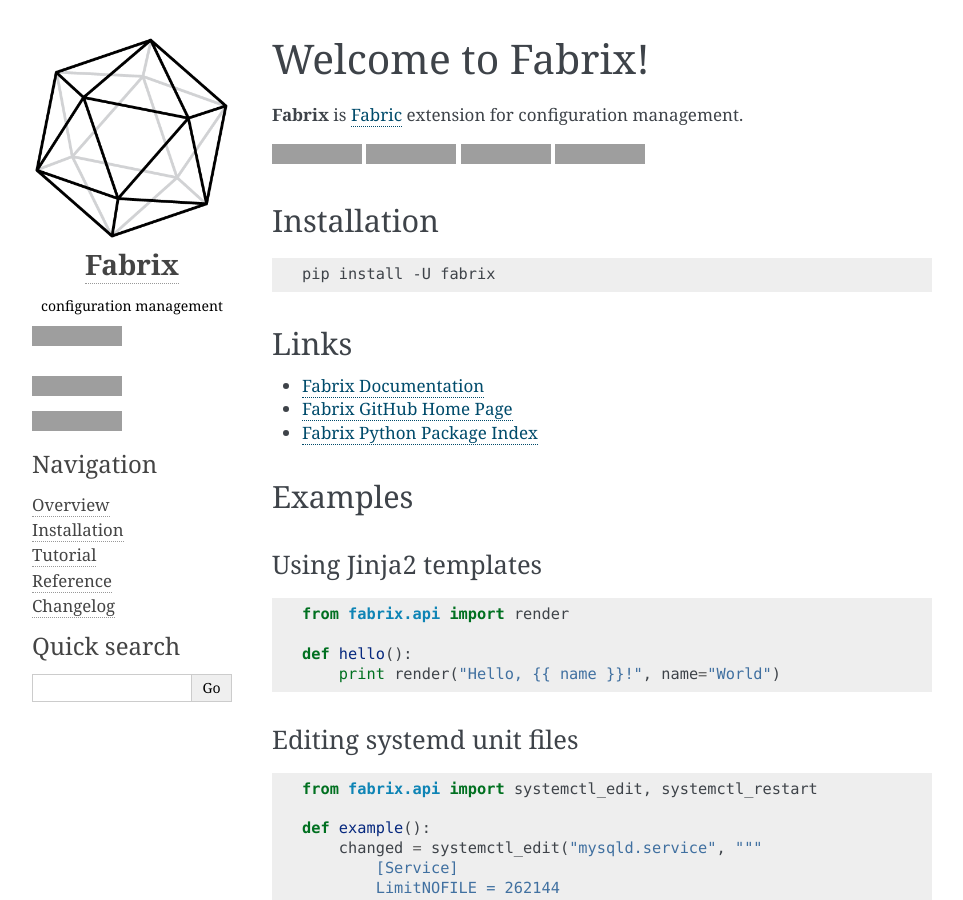
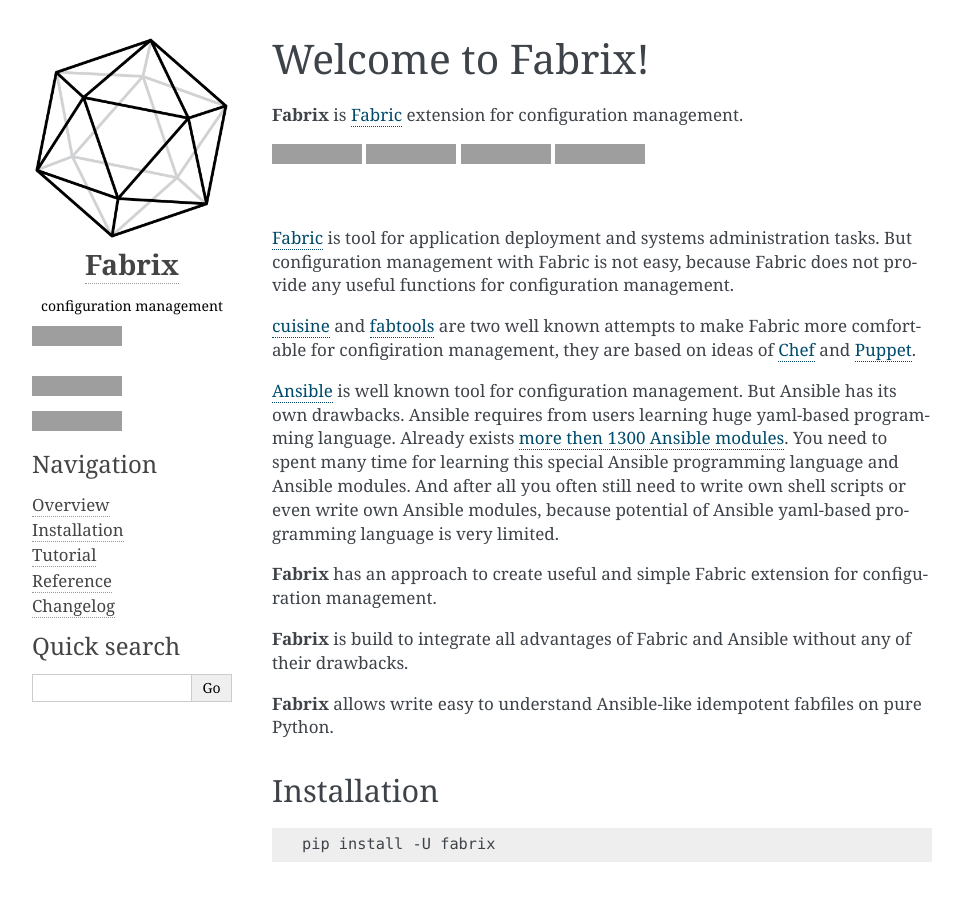
Before and after one commit to makhomed/fabrix, a Sphinx documentation site: the page built from docs/index.rst, in a window 1280 px wide and 900 px high, cut to the strip 0-900 px from the top of the window. Shown: the whole strip, without its empty margins (148-1111 px from the left). Built offline with Sphinx 7.4.7, drawn with Linux system fonts in a browser that asks for light colours; grey boxes are pictures that could not be loaded.

Commit message:
update docs

```diff
--- a/docs/index.rst
+++ b/docs/index.rst
@@ -20,6 +20,30 @@
 
 .. image:: https://badge.fury.io/py/Fabrix.svg
     :target: https://badge.fury.io/py/Fabrix
+
+|
+
+`Fabric <http://www.fabfile.org/>`_ is tool for application deployment and systems administration tasks.
+But configuration management with Fabric is not easy, because Fabric
+does not provide any useful functions for configuration management.
+
+`cuisine <https://github.com/sebastien/cuisine>`_ and `fabtools <https://github.com/fabtools/fabtools>`_
+are two well known attempts to make Fabric more comfortable for configiration management,
+they are based on ideas of `Chef <https://www.chef.io/>`_ and `Puppet <https://puppet.com/>`_.
+
+`Ansible <https://www.ansible.com/>`_ is well known tool for configuration management.
+But Ansible has its own drawbacks. Ansible requires from users learning huge yaml-based programming language.
+Already exists `more then 1300 Ansible modules <http://docs.ansible.com/ansible/latest/list_of_all_modules.html>`_.
+You need to spent many time for learning this special Ansible programming language and Ansible modules.
+And after all you often still need to write own shell scripts or even write own Ansible modules,
+because potential of Ansible yaml-based programming language is very limited.
+
+**Fabrix** has an approach to create useful and simple Fabric extension for configuration management.
+
+**Fabrix** is build to integrate all advantages of Fabric and Ansible without any of their drawbacks.
+
+**Fabrix** allows write easy to understand Ansible-like idempotent fabfiles on pure Python.
+
 
 Installation
 ------------
```
